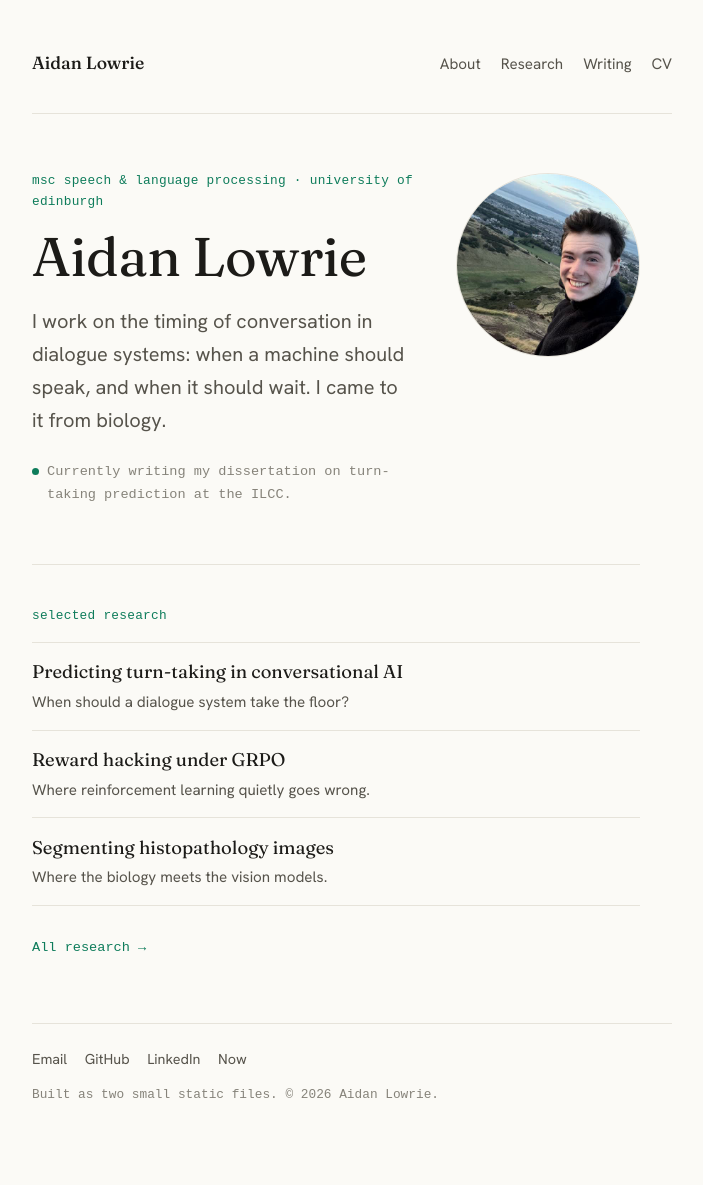
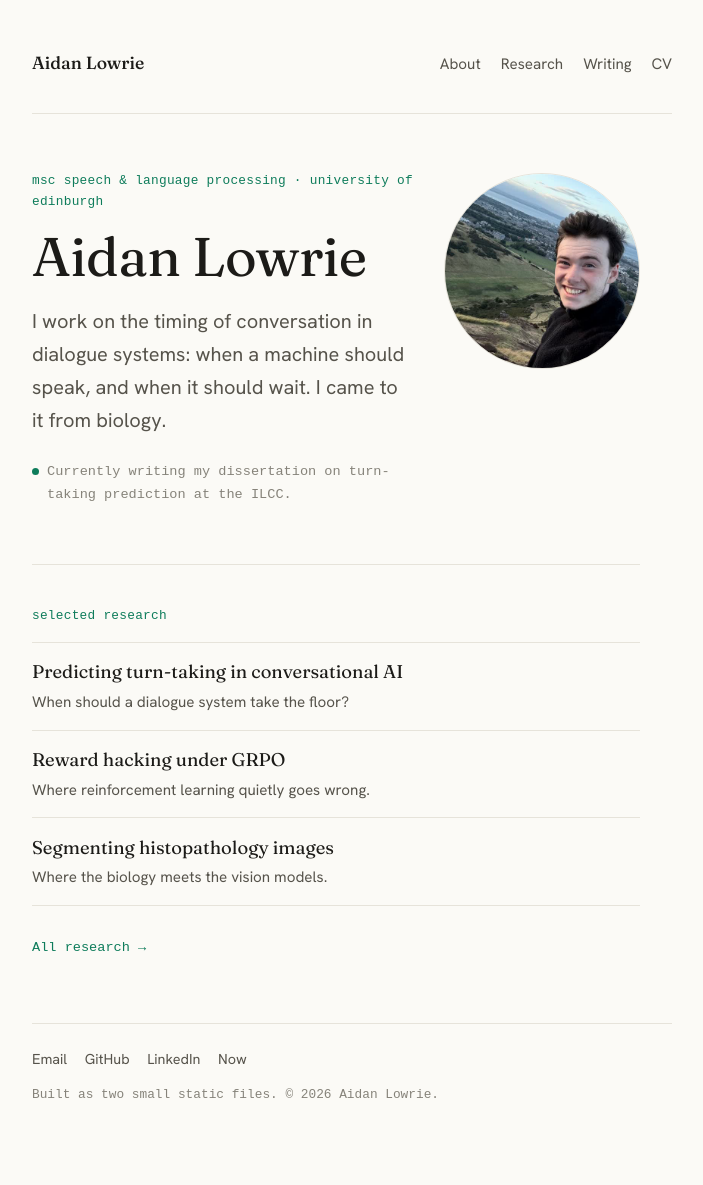
Before and after one commit to aidanlowrie/aidanlowrie.github.io, a Jekyll site: the page built from index.html, in a window 1280 px wide. Shown: the whole page, without its empty margins (288-991 px from the left). Built offline with Jekyll 4.4.1, drawn with Linux system fonts in a browser that asks for light colours; some web fonts are replaced.

Commit message:
Slightly increase responsive hero avatar size

```diff
--- a/assets/css/style.scss
+++ b/assets/css/style.scss
@@ -74,7 +74,7 @@ strong { font-weight:500; }
 .dot { width:7px; height:7px; border-radius:50%; background:var(--accent); flex:0 0 auto; }
 
 .hero-portrait {
-  --avatar-size: clamp(133px, 17vw, 184px);
+  --avatar-size: clamp(144px, 18vw, 196px);
   margin:0.2rem 0 0;
   width: var(--avatar-size);
   height: var(--avatar-size);
```
